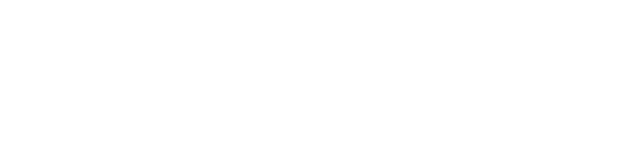
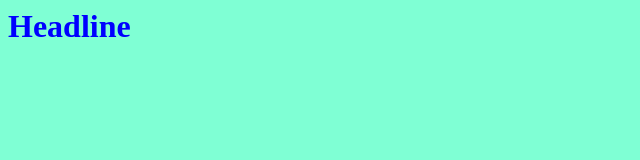
Before and after one commit to lovisabe/gittest, a plain HTML site: page index.html in a window 1280 px wide. Shown: the whole page, without its empty margins (0-640 px from the left). Drawn offline with Linux system fonts and the light colour scheme.

Commit message:
Uptaded files

```diff
--- a/css/style.css
+++ b/css/style.css
@@ -1,3 +1,6 @@
 body {
     background-color: aquamarine;
 }
+h1 {
+    color: blue;
+}
--- a/index.html
+++ b/index.html
@@ -4,8 +4,10 @@
     <meta name="viewport" content="width=device-width, initial-scale=1.0">
     <meta http-equiv="X-UA-Compatible" content="ie=edge">
     <title>Document</title>
+
+    <link rel="stylesheet" href="css/style.css">
 </head>
 <body>
-
+    <h1>Headline</h1>
 </body>
 </html>
```
